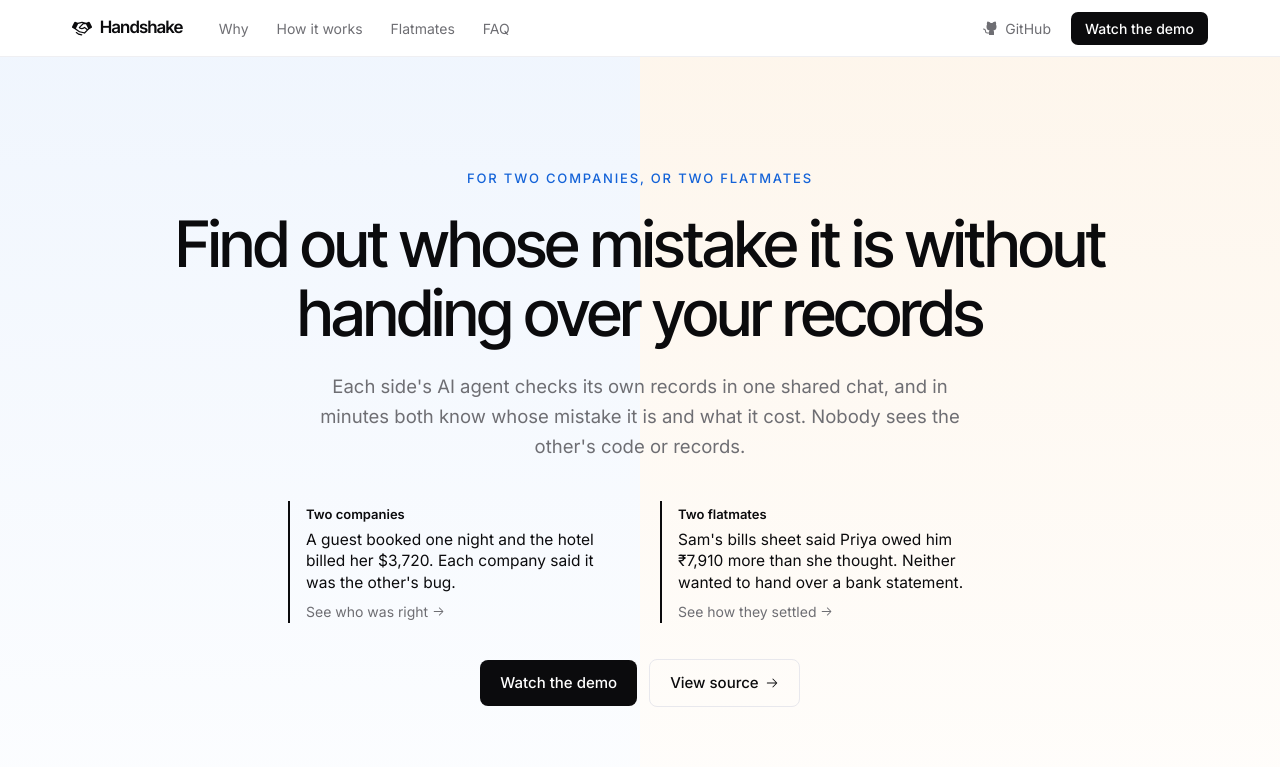
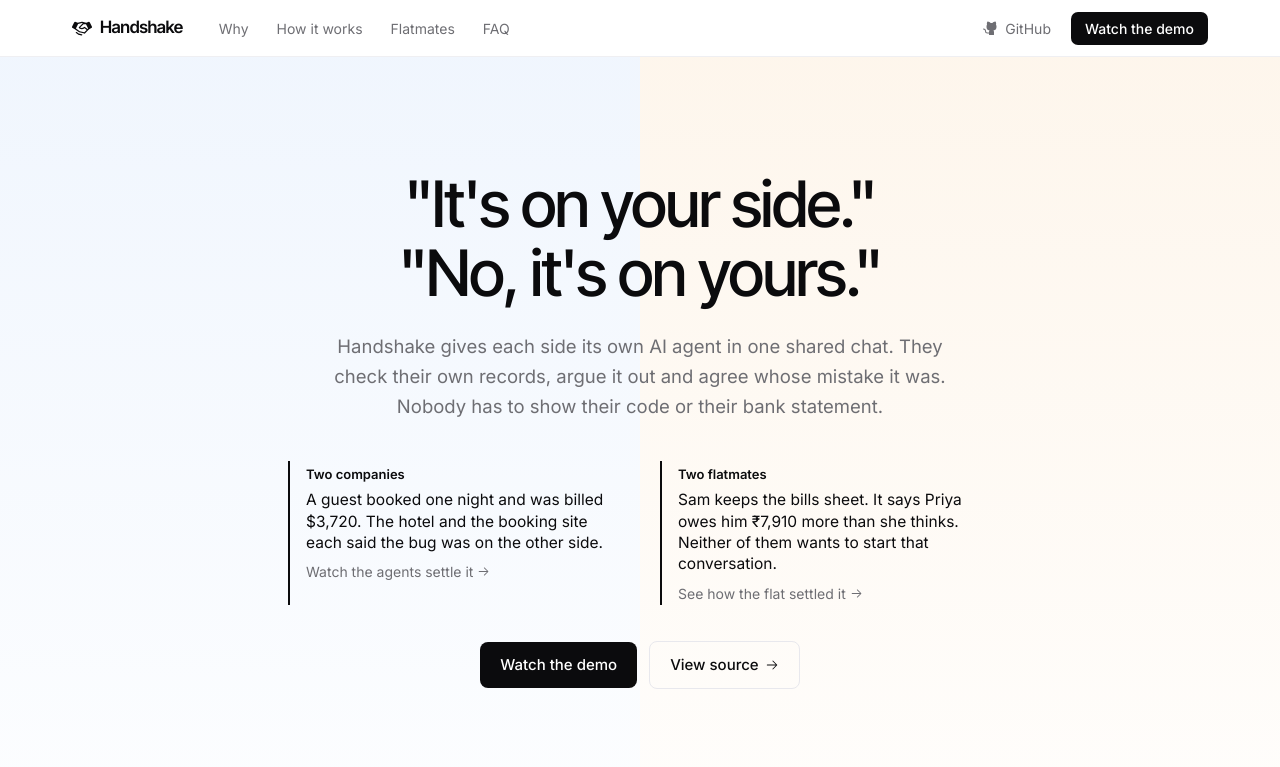
Before and after one commit to Malaydewangan09/handshake, a Next.js app in the folder web/: page / in a window 1280 px wide. Shown: the top 767 px of the page. Built offline with nearby package versions, Linux system fonts and the light colour scheme.

Commit message:
docs(web): tell both stories in the hero and flatmates copy

```diff
--- a/web/app/layout.tsx
+++ b/web/app/layout.tsx
@@ -9,7 +9,7 @@ const display = Inter_Tight({ subsets: ["latin"], weight: ["500", "600", "700"],
 export const metadata: Metadata = {
   title: "Handshake",
   description:
-    "Each side's AI agent checks its own records in a shared chat and finds whose mistake it is: a bug between two companies, or a bills sheet between two flatmates. Nobody sees the other's code or records.",
+    "Two companies blaming each other for a bug, or two flatmates arguing over a bills sheet. Each side's AI agent checks only its own records in one shared chat, and both end up agreeing whose mistake it was.",
 };
 
 export default function RootLayout({ children }: { children: React.ReactNode }) {
--- a/web/app/page.tsx
+++ b/web/app/page.tsx
@@ -91,28 +91,27 @@ export default function Page() {
             <div className="bg-gradient-to-b from-amber-tint/70 to-white" />
           </div>
           <div className={`${wrap} relative pb-16 pt-20 text-center md:pb-20 md:pt-28`}>
-          <p className="text-[13px] font-medium uppercase tracking-[0.14em] text-sea">For two companies, or two flatmates</p>
-          <h1 className="mx-auto mt-5 max-w-[22ch] lg:max-w-[32ch] font-display text-[2.6rem] font-medium leading-[1.08] tracking-[-0.03em] sm:text-[3.4rem] lg:text-[4rem]">
-            Find out whose mistake it is without handing over your records
+          <h1 className="mx-auto max-w-[22ch] lg:max-w-[32ch] font-display text-[2.6rem] font-medium leading-[1.08] tracking-[-0.03em] sm:text-[3.4rem] lg:text-[4rem]">
+            &quot;It&apos;s on your side.&quot; <br className="hidden sm:block" />&quot;No, it&apos;s on yours.&quot;
           </h1>
           <p className="mx-auto mt-6 max-w-[41rem] text-pretty text-[17.5px] leading-relaxed text-soft md:text-[18.5px]">
-            Each side&apos;s AI agent checks its own records in one shared chat, and in minutes both know whose mistake it is and what it
-            cost. Nobody sees the other&apos;s code or records.
+            Handshake gives each side its own AI agent in one shared chat. They check their own records, argue it out and agree whose
+            mistake it was. Nobody has to show their code or their bank statement.
           </p>
           <div className="mx-auto mt-10 grid max-w-[44rem] gap-6 text-left sm:grid-cols-2 sm:gap-10">
             <a href="#demo" className="group block border-l-2 border-ink pl-4">
               <span className="text-[13px] font-semibold text-ink">Two companies</span>
               <span className="mt-1 block text-[15.5px] leading-snug text-ink">
-                A guest booked one night and the hotel billed her $3,720. Each company said it was the other&apos;s bug.
+                A guest booked one night and was billed $3,720. The hotel and the booking site each said the bug was on the other side.
               </span>
-              <span className="mt-2 inline-flex items-center gap-1 text-[14px] text-soft group-hover:text-ink">See who was right <ArrowRight size={13} /></span>
+              <span className="mt-2 inline-flex items-center gap-1 text-[14px] text-soft group-hover:text-ink">Watch the agents settle it <ArrowRight size={13} /></span>
             </a>
             <a href="#flatmates" className="group block border-l-2 border-ink pl-4">
               <span className="text-[13px] font-semibold text-ink">Two flatmates</span>
               <span className="mt-1 block text-[15.5px] leading-snug text-ink">
-                Sam&apos;s bills sheet said Priya owed him ₹7,910 more than she thought. Neither wanted to hand over a bank statement.
+                Sam keeps the bills sheet. It says Priya owes him ₹7,910 more than she thinks. Neither of them wants to start that conversation.
               </span>
-              <span className="mt-2 inline-flex items-center gap-1 text-[14px] text-soft group-hover:text-ink">See how they settled <ArrowRight size={13} /></span>
+              <span className="mt-2 inline-flex items-center gap-1 text-[14px] text-soft group-hover:text-ink">See how the flat settled it <ArrowRight size={13} /></span>
             </a>
           </div>
           <div className="mt-9 flex flex-wrap items-center justify-center gap-3">
@@ -229,12 +228,13 @@ export default function Page() {
         <section id="flatmates" className="bg-wash py-28 md:py-36">
           <div className={`${wrap} grid grid-cols-1 gap-14 lg:grid-cols-[1fr_1fr] lg:gap-20`}>
             <div>
-              <Heading sub="Priya and Sam share a flat. Sam pays the bills and keeps a sheet of her share. It said she owed him ₹7,910 more than she thought.">
-                Or two flatmates
+              <Heading sub="Priya and Sam share a flat. Sam pays the bills and keeps a sheet of what Priya owes. By October the sheet and Priya were ₹7,910 apart, and neither wanted to go through the other's bank statements.">
+                Same argument, smaller flat
               </Heading>
               <p className="mt-6 max-w-[42rem] text-[18px] leading-relaxed text-soft">
-                Same room, one agent each. Each reads only its own person&apos;s records and they compare bill numbers and amounts, never bank
-                statements. They argued, Sam&apos;s agent conceded, Sam fixed his sheet with one button and both signed.
+                So each of them got an agent. Priya&apos;s read her bills and receipts, Sam&apos;s read his sheet, and they compared bill numbers and
+                amounts in one shared chat. Sam&apos;s agent said the rent rise was for Priya&apos;s AC, until Priya&apos;s agent quoted the flat agreement.
+                Sam fixed his sheet with one button, and they both signed.
               </p>
             </div>
             {/* Sam's sheet, corrected by hand: the three lines the agents found. */}
```
